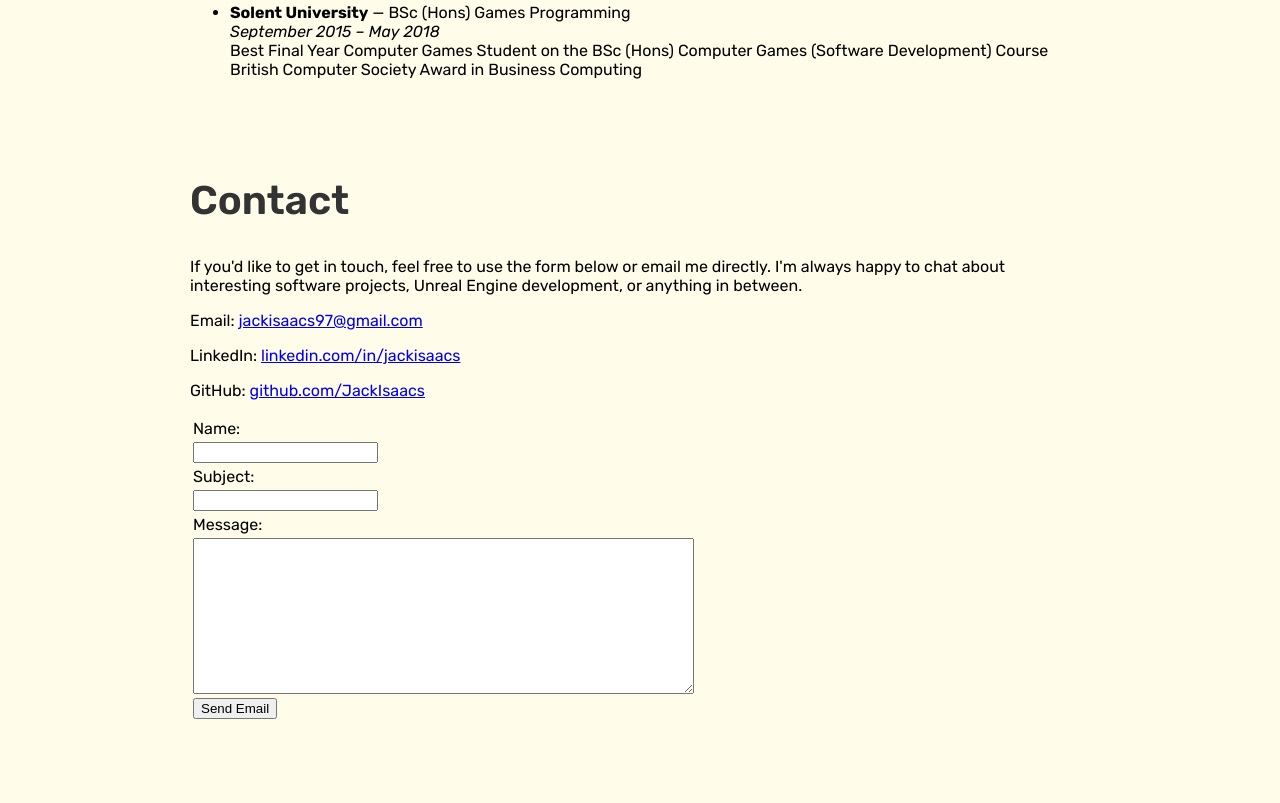
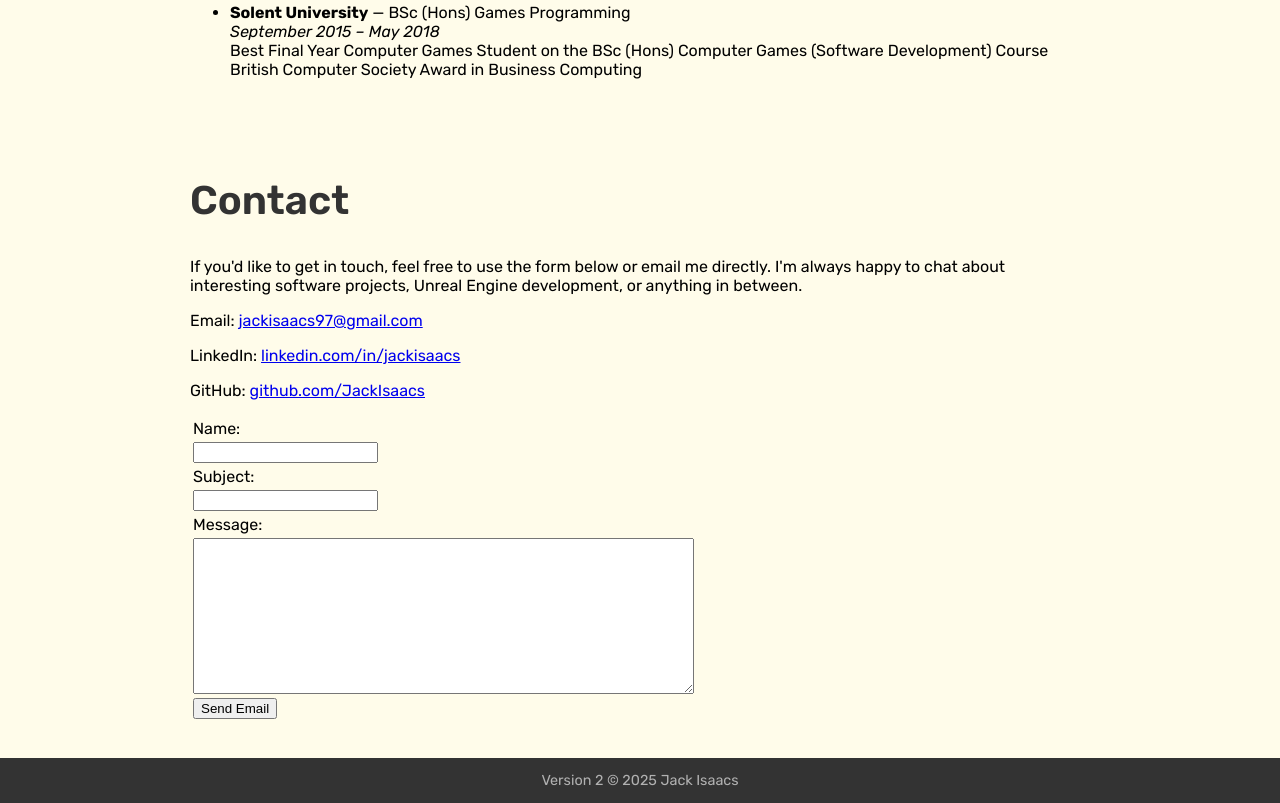
Before and after one commit to JackIsaacs/jackisaacs.github.io, a plain HTML site: page index.html in a window 1280 px wide. Shown: the part 3097-3900 px from the top of the page. Before the commit the page ends 3855 px from the top, so only its background shows below. Drawn offline with Linux system fonts and the light colour scheme.

Commit message:
Add footer and version

```diff
--- a/index.html
+++ b/index.html
@@ -269,4 +269,8 @@
   </main>
 </body>
 
+<footer style="text-align: center; padding: 1em 0; background-color: #333; font-size: 0.9em; color: #b1b1b1;">
+  Version 2 &copy; 2025 Jack Isaacs
+</footer>
+
 </html>
```
